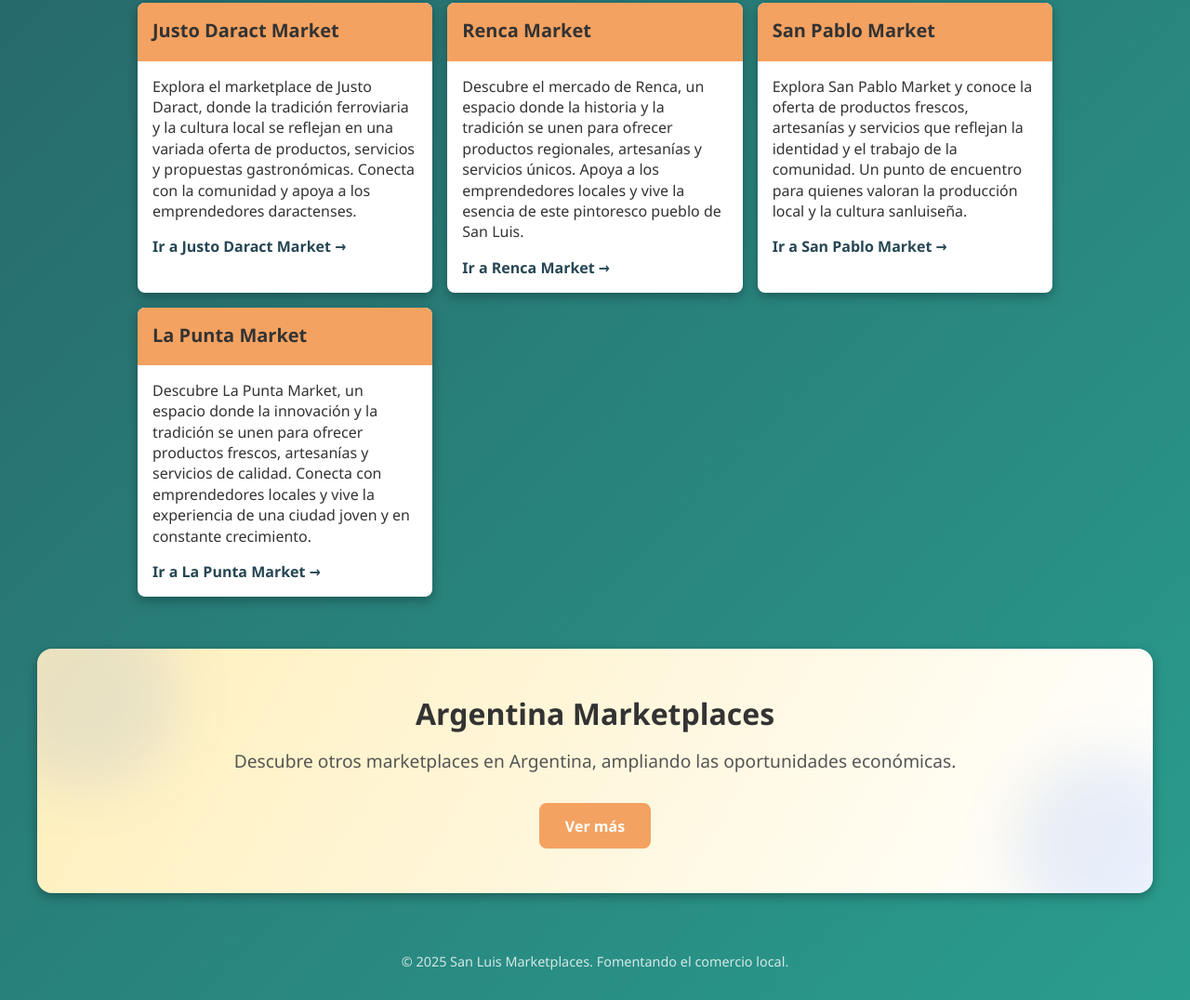
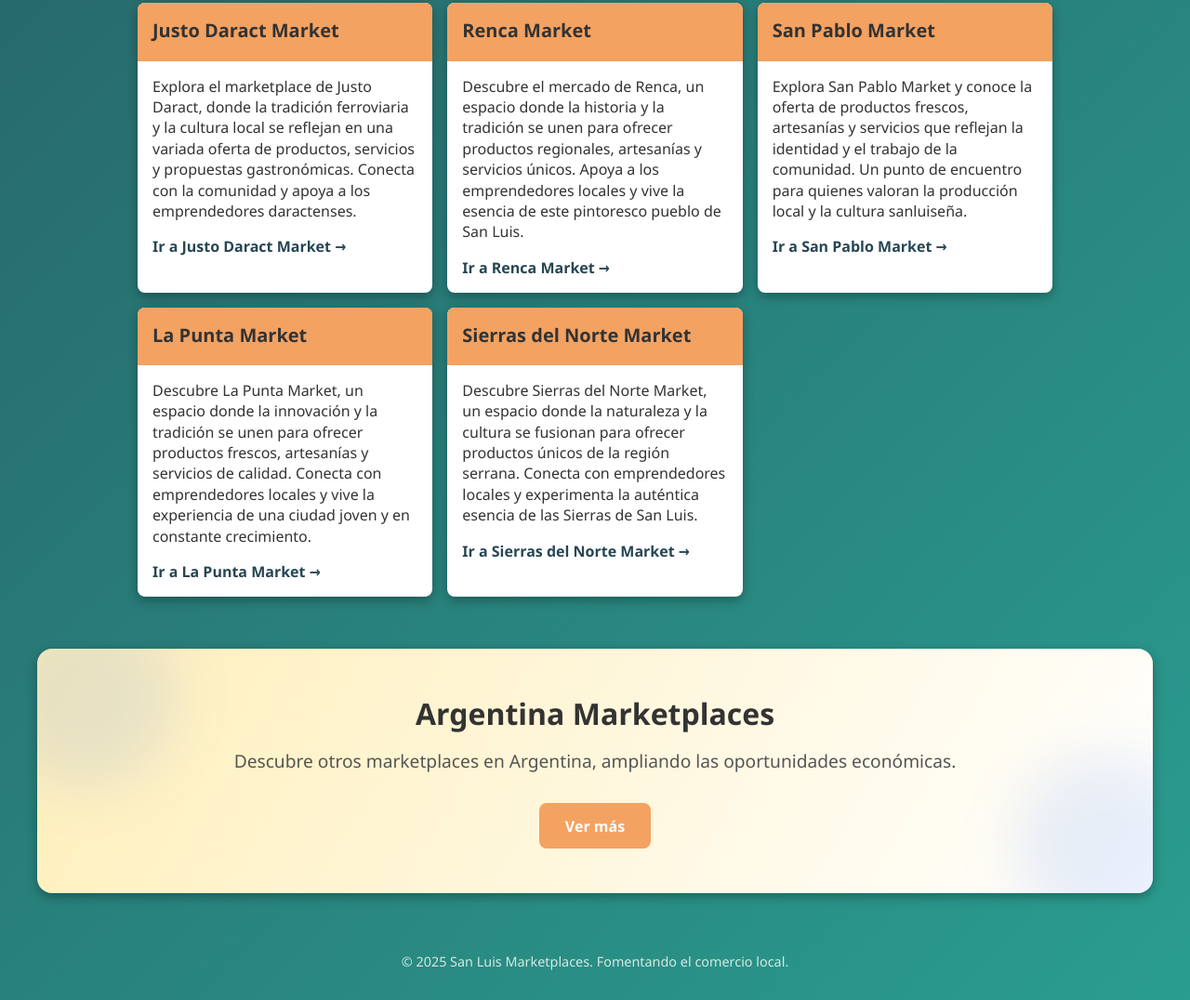
Before and after one commit to sanluismarket/San-Luis-Marketplaces, a plain HTML site: page index.html in a window 1280 px wide. Shown: the part 1646-2722 px from the top of the page at 93% size. Drawn offline with Linux system fonts and the light colour scheme.

Commit message:
ddggszxx

```diff
--- a/index.html
+++ b/index.html
@@ -397,6 +397,19 @@
         <span class="card-link">Ir a La Punta Market &rarr;</span>
       </div>
     </a>
+
+    <!-- Tarjeta Sierras del Norte Market -->
+    <a href="https://sanluismarket.github.io/Sierras-del-Norte-Market/" class="market-card" target="_blank" rel="noopener noreferrer">
+      <div class="card-header">
+        <h2>Sierras del Norte Market</h2>
+      </div>
+      <div class="card-content">
+        <p>
+          Descubre Sierras del Norte Market, un espacio donde la naturaleza y la cultura se fusionan para ofrecer productos únicos de la región serrana. Conecta con emprendedores locales y experimenta la auténtica esencia de las Sierras de San Luis.
+        </p>
+        <span class="card-link">Ir a Sierras del Norte Market &rarr;</span>
+      </div>
+    </a>
   </div>
 
   <!-- Sección especial: Argentina Marketplaces -->
```
